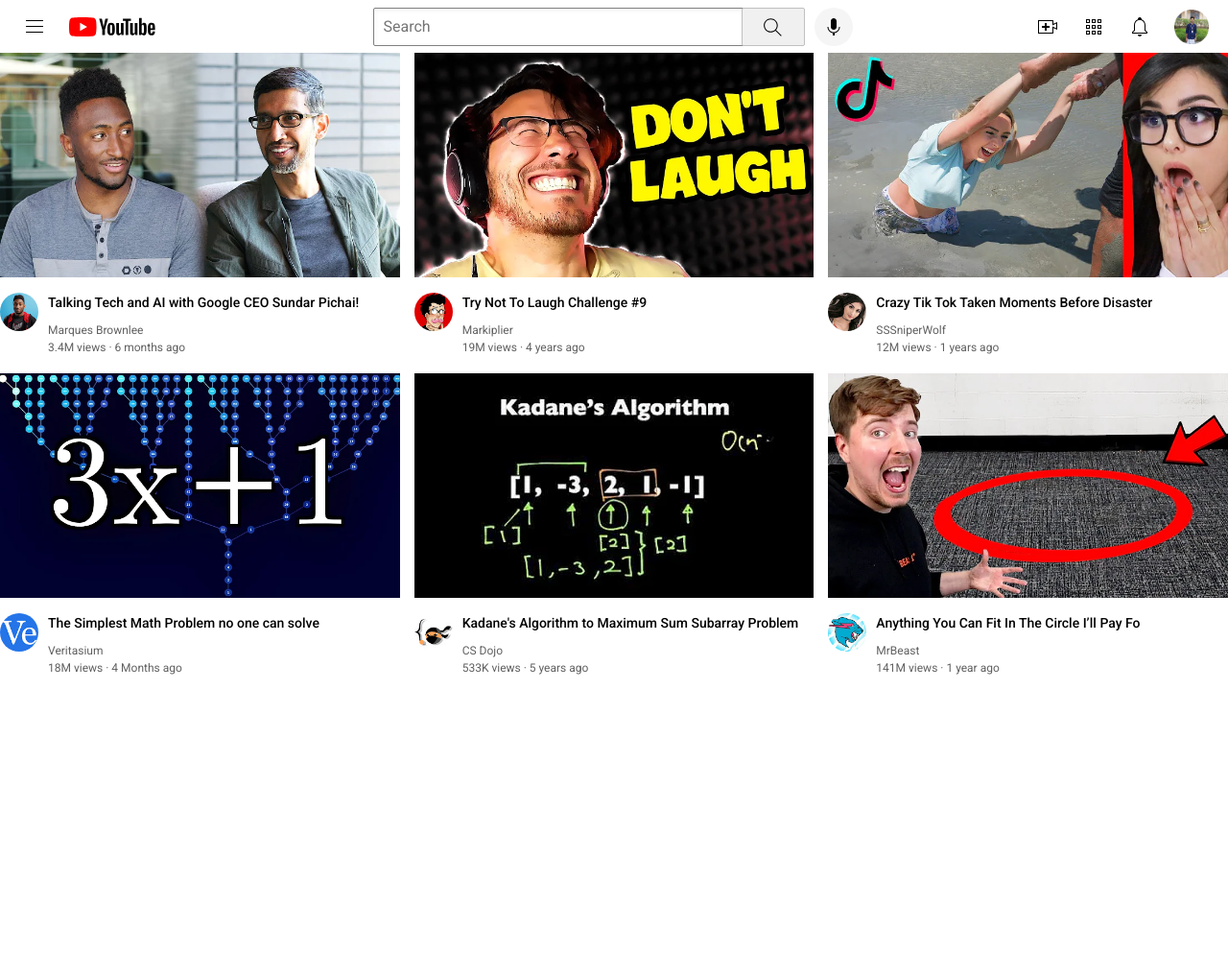
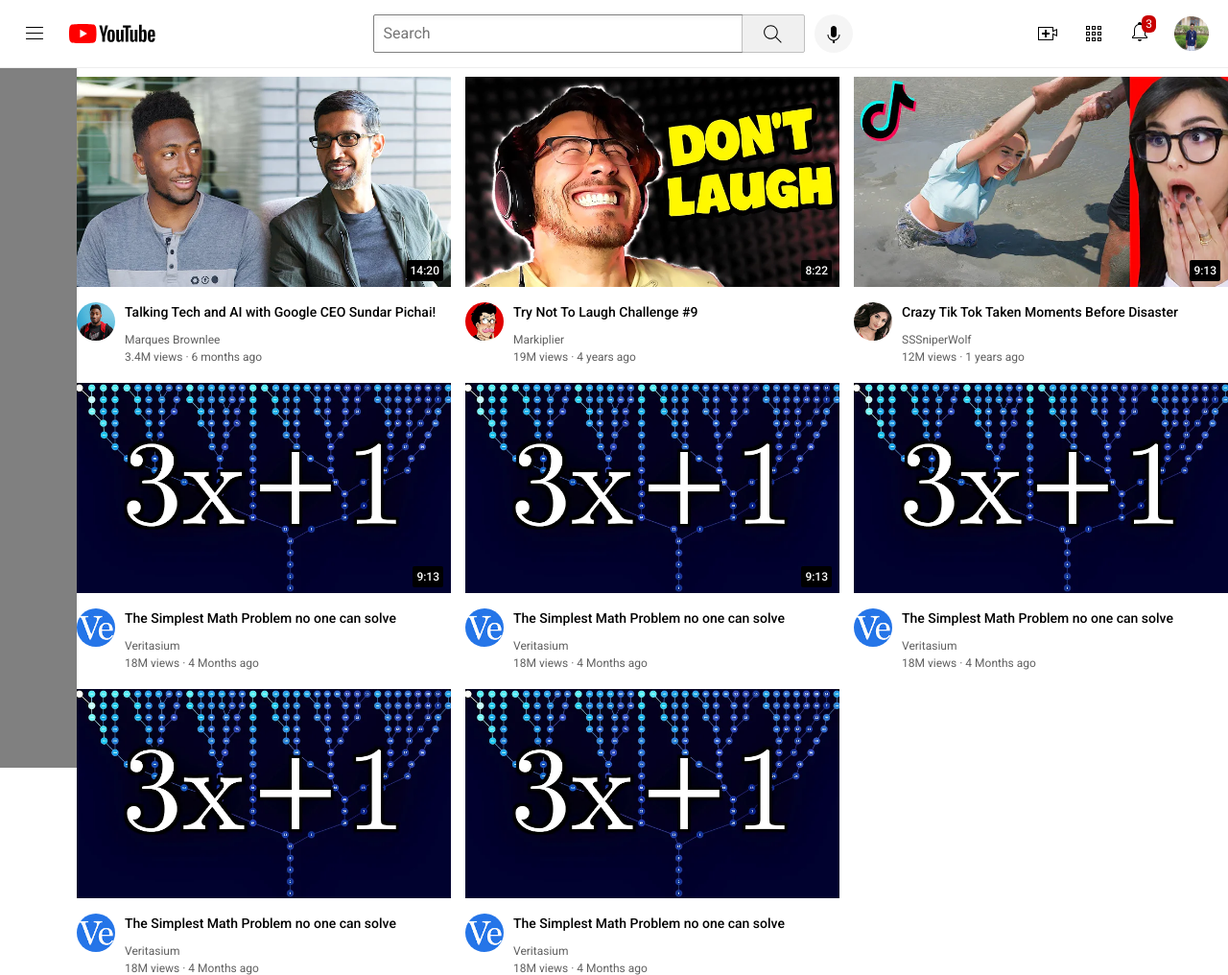
Before and after one commit to jagathpraneshcoder/youtube-clone, a plain HTML site: page youtube/youtube.html in a window 1280 px wide. Shown: the whole page at 96% size. Before the commit the page ends 800 px from the top, so only its background shows below. Drawn offline with Linux system fonts and the light colour scheme.

Commit message:
Notification and Header mistake z-index

```diff
--- a/youtube/styles/general.css
+++ b/youtube/styles/general.css
@@ -6,4 +6,6 @@ p {
 
 body{
   margin: 0px;
+  padding-top:80px;
+  padding-left: 80px;
 }
--- a/youtube/styles/header.css
+++ b/youtube/styles/header.css
@@ -3,6 +3,14 @@
   display: flex;
   flex-direction:row;
   justify-content: space-between;
+  background-color: white;
+  position: fixed;
+  border-bottom-width: 1px;
+  border-bottom-style:solid ;
+  border-bottom-color: rgb(238, 238, 238);
+  top:0px;left:0px;right: 0px;
+  z-index: 100;
+  height:70px;
 
 }
 
@@ -94,6 +102,24 @@
   height: 24px;
   width: 24px;
 }
+.notification-icon-container{
+  position: relative;
+}
+
+.notification-count{
+  position: absolute;
+  top:-5px;
+  right: -5px;
+  font-family: Roboto;
+  background-color: rgb(200, 0, 0);
+  font-size: 12px;
+  padding-right: 4px;
+  padding-left: 4px;
+  padding-top: 2px;
+  padding-bottom: 2px;
+  border-radius: 6px;
+  color: white;
+}
 .profile{
   height: 36px;
   width: 36px;
--- /dev/null
+++ b/youtube/styles/sidebar.css
@@ -0,0 +1,8 @@
+.sidebar{
+  background-color: gray;
+  position: fixed;
+  top: 55px;
+  left: 0px;
+  width:80px;
+  bottom: 0px;
+}
--- a/youtube/styles/video.css
+++ b/youtube/styles/video.css
@@ -33,6 +33,7 @@
 
 .thumbnail-row {
   margin-bottom: 12px;
+  position: relative;
 }
 
 .video-author,
@@ -51,3 +52,16 @@
   column-gap: 15px;
   row-gap: 20px;
 }
+
+.video-time{
+  font-family: Roboto,Arial;
+  font-size: 12px;
+  font-weight: 500;
+  border-radius: 2px;
+  background-color: black;
+  color: white;
+  position: absolute;
+  padding: 4px;
+  bottom: 10px;
+  right: 8px;
+}
--- a/youtube/youtube.html
+++ b/youtube/youtube.html
@@ -8,7 +8,8 @@
     <link href="https://fonts.googleapis.com/css2?family=Roboto:wght@400;500;700&display=swap" rel="stylesheet">
     <link rel="stylesheet" href="/styles/general.css">
     <link rel="stylesheet" href="/styles/header.css">
-    <link rel="stylesheet" href="/styles/video.css"
+    <link rel="stylesheet" href="/styles/video.css">
+    <link rel="stylesheet" href="/styles/sidebar.css">
 
   </head>
   <body>
@@ -25,15 +26,23 @@
       <div class="right-section">
         <img class="image" src="icon/upload.svg">
         <img class="image"  src="icon/youtube-apps.svg">
-        <img class="image"  src="icon/notifications.svg">
+        <div class="notification-icon-container">
+          <div class="notification-count">3</div>
+          <img class="image"  src="icon/notifications.svg">
+        </div>
         <img class="profile"  src="my-channel.gif">
       </div>
+    </div>
+
+    <div class="sidebar">
+      sidebar
     </div>
 
     <div class="video-grid">
       <div class="video-preview">
         <div class="thumbnail-row">
           <img class="thumbnail" src="thumbnails/thumbnail-1.webp">
+          <div class="video-time">14:20</div>
         </div>
         <div class="video-info-grid">
           <div class="channel-picture">
@@ -55,6 +64,7 @@
 
       <div class="video-preview">
         <div class="thumbnail-row">
+          <div class="video-time">8:22</div>
           <img class="thumbnail" src="thumbnails/thumbnail-2.webp">
         </div>
         <div class="video-info-grid">
@@ -78,6 +88,7 @@
       <div class="video-preview">
         <div class="thumbnail-row">
           <img class="thumbnail" src="thumbnails/thumbnail-3.webp">
+          <div class="video-time">9:13</div>
         </div>
         <div class="video-info-grid">
           <div class="channel-picture">
@@ -92,6 +103,53 @@
             </p>
             <p class="video-stats">
               12M views &#183; 1 years ago
+            </p>
+          </div>
+        </div>
+      </div>
+
+      <div class="video-preview">
+        <div class="thumbnail-row">
+          <img class="thumbnail" src="thumbnails/thumbnail-4.webp">
+          <div class="video-time">9:13</div>
+        </div>
+        <div class="video-info-grid">
+          <div class="channel-picture">
+            <img class="profile-picture" src="channels-pictures/channel-4.jpeg">
+
+          </div>
+          <div class="video-info">
+            <p class="video-title">
+              The Simplest Math Problem no one can solve
+            </p>
+            <p class="video-author">
+              Veritasium
+            </p>
+            <p class="video-stats">
+              18M views &#183; 4 Months ago
+            </p>
+          </div>
+        </div>
+      </div>
+
+      <div class="video-preview">
+        <div class="thumbnail-row">
+          <img class="thumbnail" src="thumbnails/thumbnail-4.webp">
+          <div class="video-time">9:13</div>
+        </div>
+        <div class="video-info-grid">
+          <div class="channel-picture">
+            <img class="profile-picture" src="channels-pictures/channel-4.jpeg">
+          </div>
+          <div class="video-info">
+            <p class="video-title">
+              The Simplest Math Problem no one can solve
+            </p>
+            <p class="video-author">
+              Veritasium
+            </p>
+            <p class="video-stats">
+              18M views &#183; 4 Months ago
             </p>
           </div>
         </div>
@@ -121,21 +179,21 @@
 
       <div class="video-preview">
         <div class="thumbnail-row">
-          <img class="thumbnail" src="thumbnails/thumbnail-5.webp">
+          <img class="thumbnail" src="thumbnails/thumbnail-4.webp">
         </div>
         <div class="video-info-grid">
           <div class="channel-picture">
-            <img class="profile-picture" src="channels-pictures/channel-5.jpeg">
+            <img class="profile-picture" src="channels-pictures/channel-4.jpeg">
           </div>
           <div class="video-info">
             <p class="video-title">
-              Kadane's Algorithm to Maximum Sum Subarray Problem
+              The Simplest Math Problem no one can solve
             </p>
             <p class="video-author">
-              CS Dojo
+              Veritasium
             </p>
             <p class="video-stats">
-              533K views &#183; 5 years ago
+              18M views &#183; 4 Months ago
             </p>
           </div>
         </div>
@@ -143,25 +201,24 @@
 
       <div class="video-preview">
         <div class="thumbnail-row">
-          <img class="thumbnail" src="thumbnails/thumbnail-6.webp">
+          <img class="thumbnail" src="thumbnails/thumbnail-4.webp">
         </div>
         <div class="video-info-grid">
           <div class="channel-picture">
-            <img class="profile-picture" src="channels-pictures/channel-6.jpeg">
+            <img class="profile-picture" src="channels-pictures/channel-4.jpeg">
           </div>
           <div class="video-info">
             <p class="video-title">
-              Anything You Can Fit In The Circle I’ll Pay Fo
+              The Simplest Math Problem no one can solve
             </p>
             <p class="video-author">
-              MrBeast
+              Veritasium
             </p>
             <p class="video-stats">
-              141M views &#183; 1 year ago
+              18M views &#183; 4 Months ago
             </p>
           </div>
         </div>
-      </div>
     </div>
 
 
```
